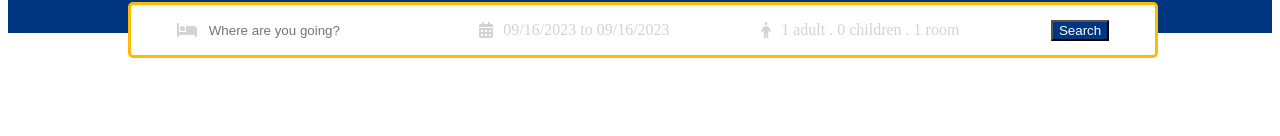
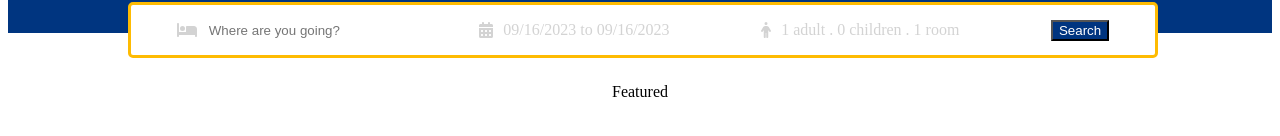
Before and after one commit to monahvi/booking, a React (Create React App) app: page / in a window 1280 px wide. Shown: the part 366-502 px from the top of the page. Built offline with nearby package versions, Linux system fonts and the light colour scheme.

Commit message:
feature start

```diff
--- /dev/null
+++ b/src/components/featured/Featured.jsx
@@ -0,0 +1,7 @@
+import "./featured.css";
+
+const Featured = () => {
+  return <div>Featured</div>;
+};
+
+export default Featured;
--- /dev/null
+++ b/src/components/featured/featured.css
@@ -0,0 +1,29 @@
+.featured{
+    width: 100%;
+    max-width: 1024px;
+    display: flex;
+    justify-content: space-between;
+    gap: 20px;
+    z-index: 1;
+  }
+
+  .featuredItem{
+    position: relative;
+    color: white;
+    border-radius: 10px;
+    overflow: hidden;
+    height: 250px;
+    flex:1
+  }
+
+  .featuredImg{
+    width: 100%;
+    height: 100%;
+    object-fit: cover;
+  }
+
+  .featuredTitles{
+    position: absolute;
+    bottom: 20px;
+    left: 20px;
+  }
--- a/src/pages/home/Home.jsx
+++ b/src/pages/home/Home.jsx
@@ -1,12 +1,17 @@
 import React from "react";
 import Navbar from "../../components/navbar/Navbar";
 import Header from "../../components/header/Header";
+import Featured from "../../components/featured/Featured";
+import "./home.css";
 
 const Home = () => {
   return (
     <div>
       <Navbar />
       <Header />
+      <div className="homeContainer">
+        <Featured />
+      </div>
     </div>
   );
 };
--- a/src/pages/home/home.css
+++ b/src/pages/home/home.css
@@ -0,0 +1,12 @@
+.homeContainer{
+    margin-top: 50px;
+    display: flex;
+    flex-direction: column;
+    align-items: center;
+    gap: 30px;
+  }
+
+  .homeTitle{
+    width: 1024px;
+    font-size: 20px;
+  }
```
